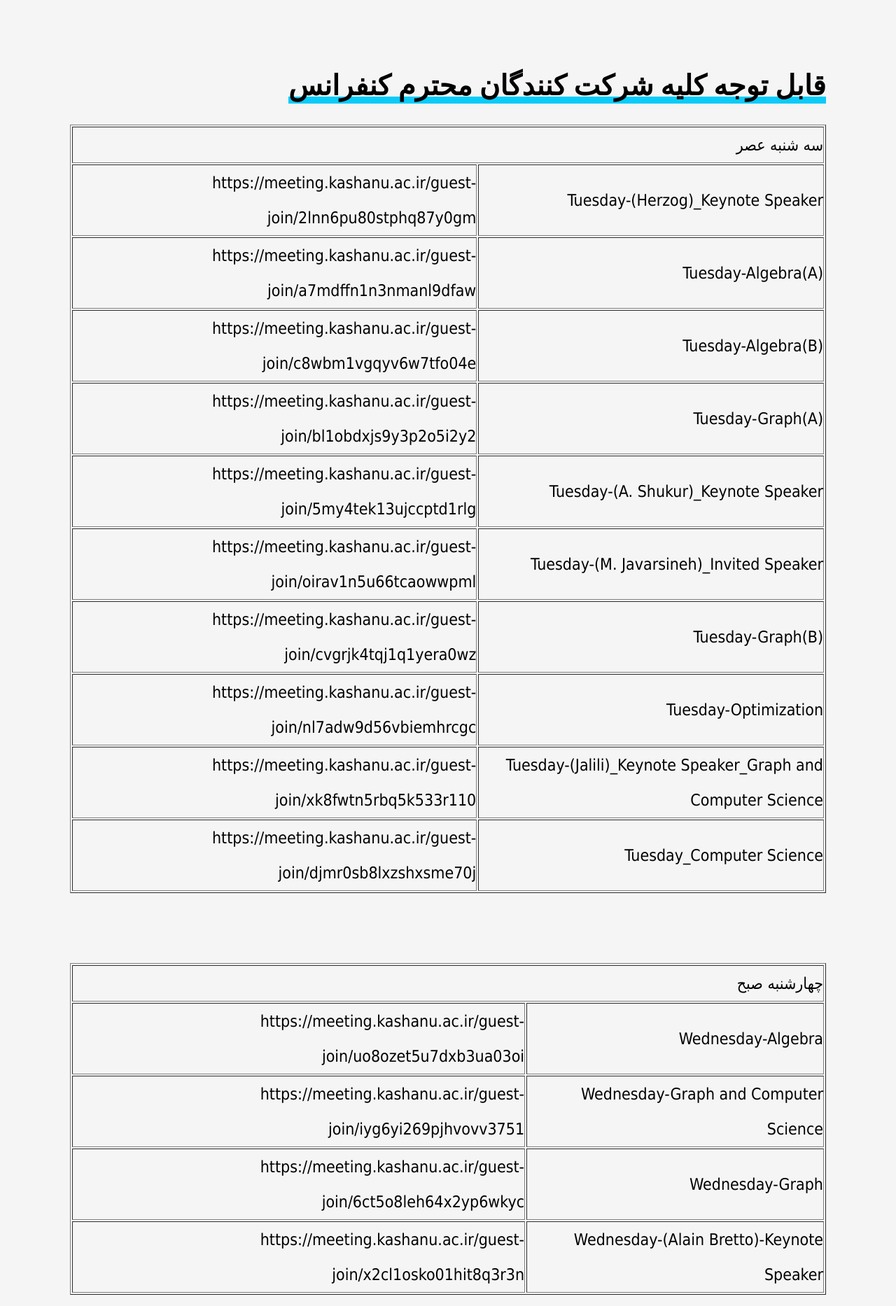
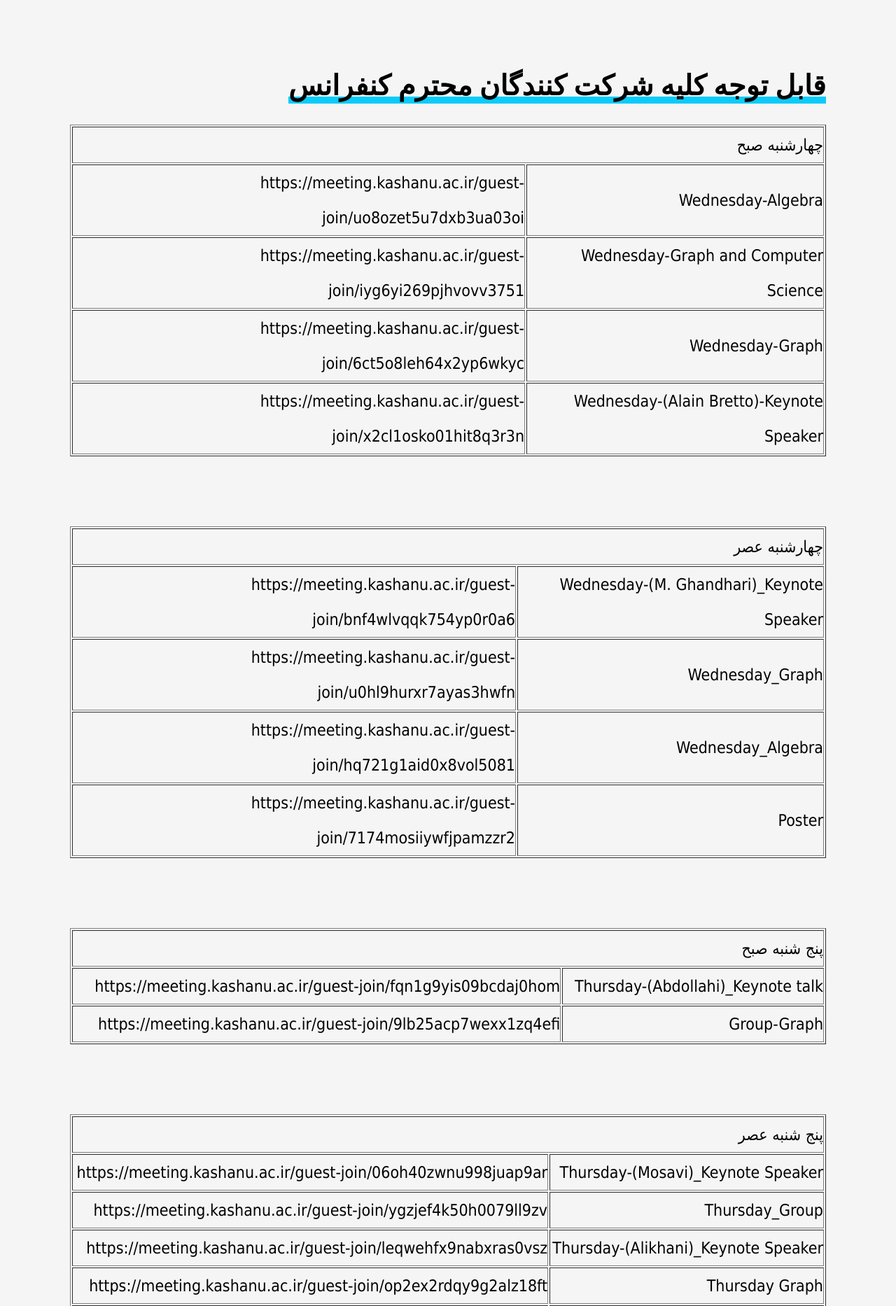
Before and after one commit to KashanUniversity/CACNA2023Event, a PHP site: page /fa/program.php in a window 1280 px wide. Shown: the part 427-2293 px from the top of the page at 70% size. Run offline with PHP 8.4, Linux system fonts and the light colour scheme; some web fonts are replaced.

Commit message:
Update program.php

```diff
--- a/fa/program.php
+++ b/fa/program.php
@@ -79,7 +79,7 @@
 		<br><br>
  -->
 
-              <table width="100%" border="1">
+<!--               <table width="100%" border="1">
                 <thead>
                 <tr>
                   <td colspan="2">سه شنبه عصر</td>
@@ -104,14 +104,14 @@
                     <td>Tuesday-Algebra(B)</td>
                     <td><a href="https://meeting.kashanu.ac.ir/guest-join/c8wbm1vgqyv6w7tfo04e">https://meeting.kashanu.ac.ir/guest-join/c8wbm1vgqyv6w7tfo04e</a></td>
                   </tr>
-
+ -->
 
 <!--                   <tr>
                     <td>Tuesday-Keynote Speaker </td>
                     <td><a href="https://meeting.kashanu.ac.ir/guest-join/8940zb0h272ckyv43n08">https://meeting.kashanu.ac.ir/guest-join/8940zb0h272ckyv43n08</a></td>
                   </tr>
  -->
-
+<!--
                   <tr>
                     <td>Tuesday-Graph(A)</td>
                     <td><a href="https://meeting.kashanu.ac.ir/guest-join/bl1obdxjs9y3p2o5i2y2">https://meeting.kashanu.ac.ir/guest-join/bl1obdxjs9y3p2o5i2y2</a></td>
@@ -163,7 +163,7 @@
 
 
 		<br><br>
-
+ -->
 
 
               <table width="100%" border="1">
```
